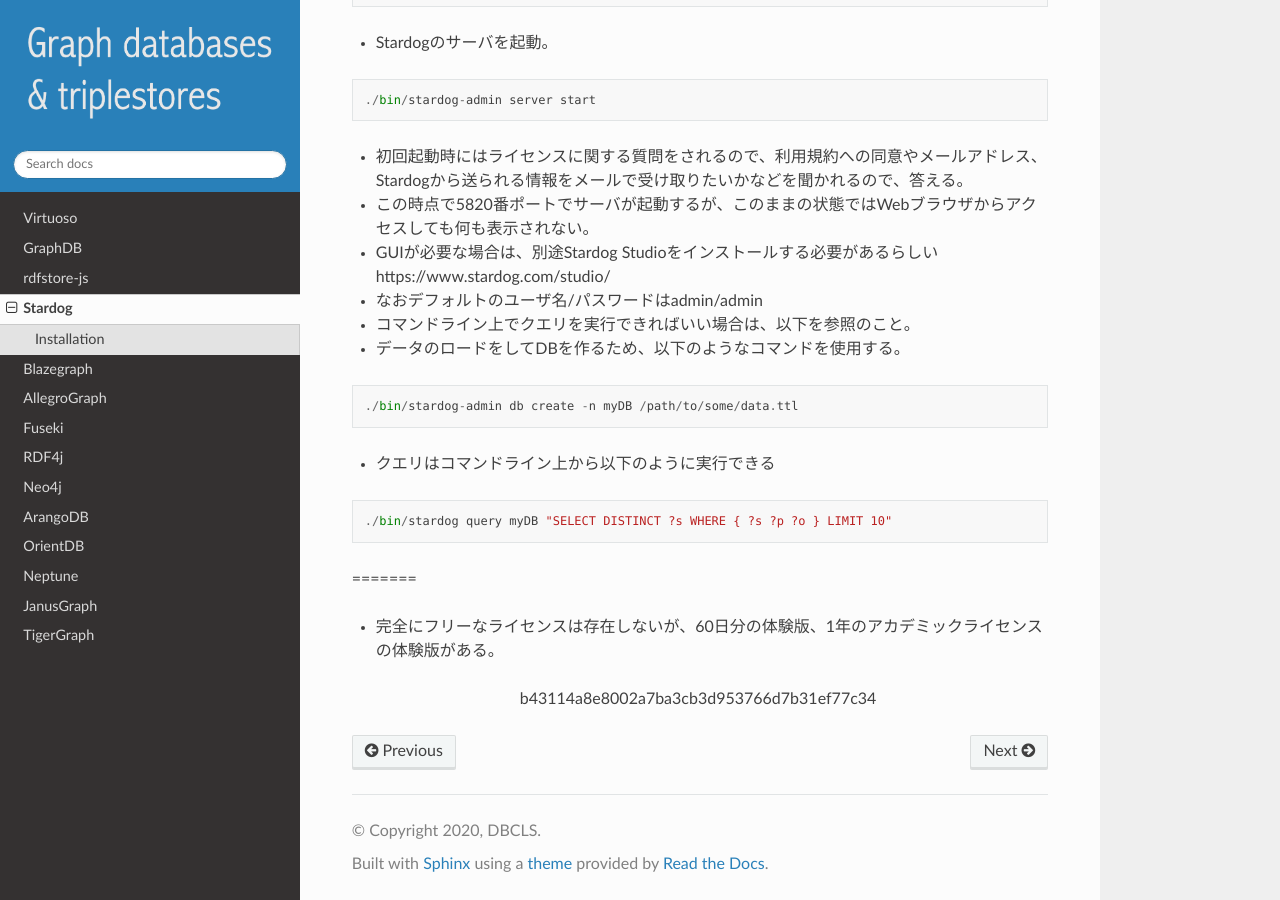
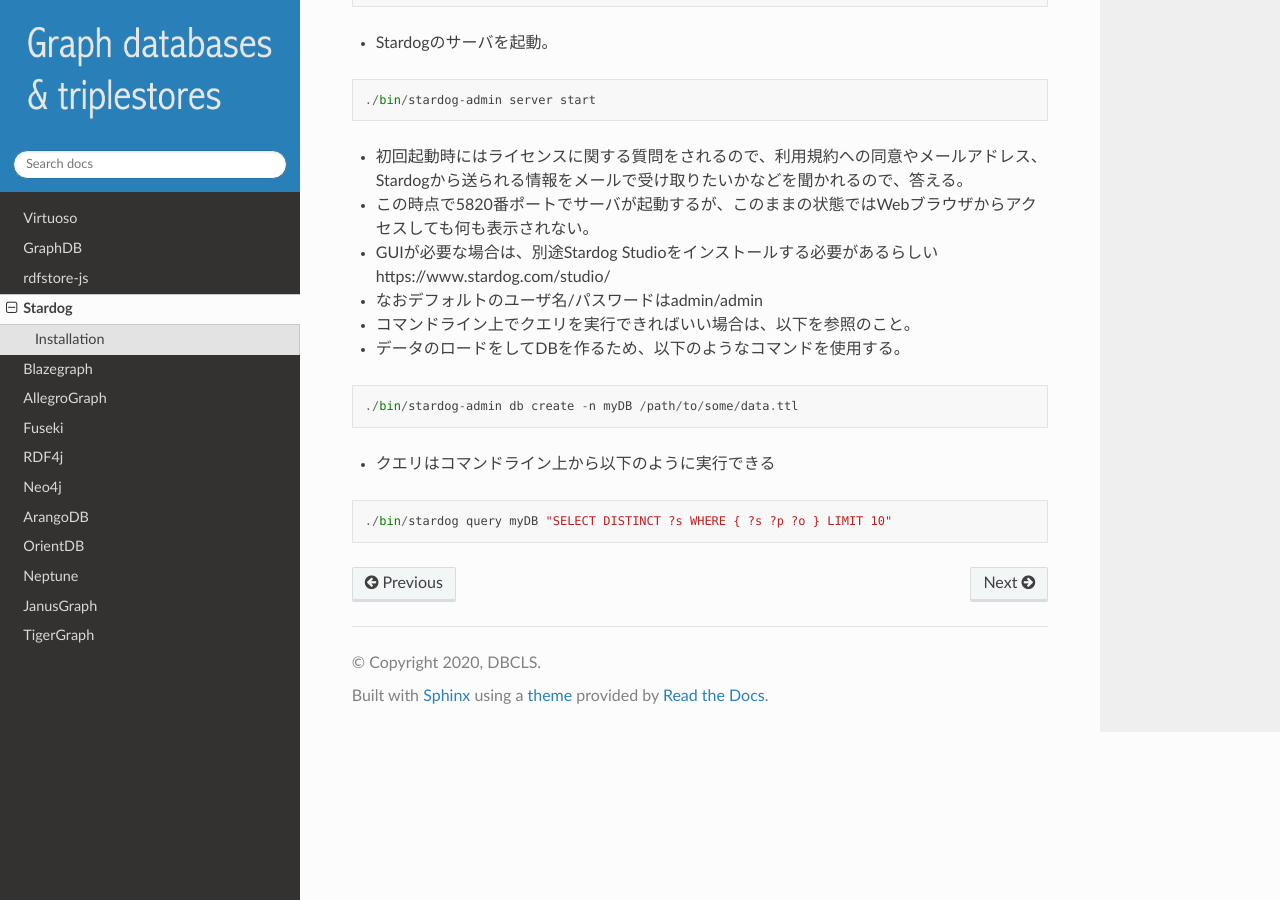
Before and after one commit to dbcls/graphdbs, a Sphinx documentation site: the page built from docs/md/stardog.md, in a window 1280 px wide and 900 px high, scrolled down 798 px. Built offline with Sphinx 7.4.7 and the Read the Docs theme 2.0.0, drawn with Linux system fonts in a browser that asks for light colours.

Commit message:
Fix allegrograph.md and stardog.md

````diff
--- a/docs/md/stardog.md
+++ b/docs/md/stardog.md
@@ -49,6 +49,3 @@
 ```
 ./bin/stardog query myDB "SELECT DISTINCT ?s WHERE { ?s ?p ?o } LIMIT 10"
 ```
-=======
-* 完全にフリーなライセンスは存在しないが、60日分の体験版、1年のアカデミックライセンスの体験版がある。
->>>>>>> b43114a8e8002a7ba3cb3d953766d7b31ef77c34
````
Also changed, not shown: docs/md/allegrograph.md (+0 -4 lines).
